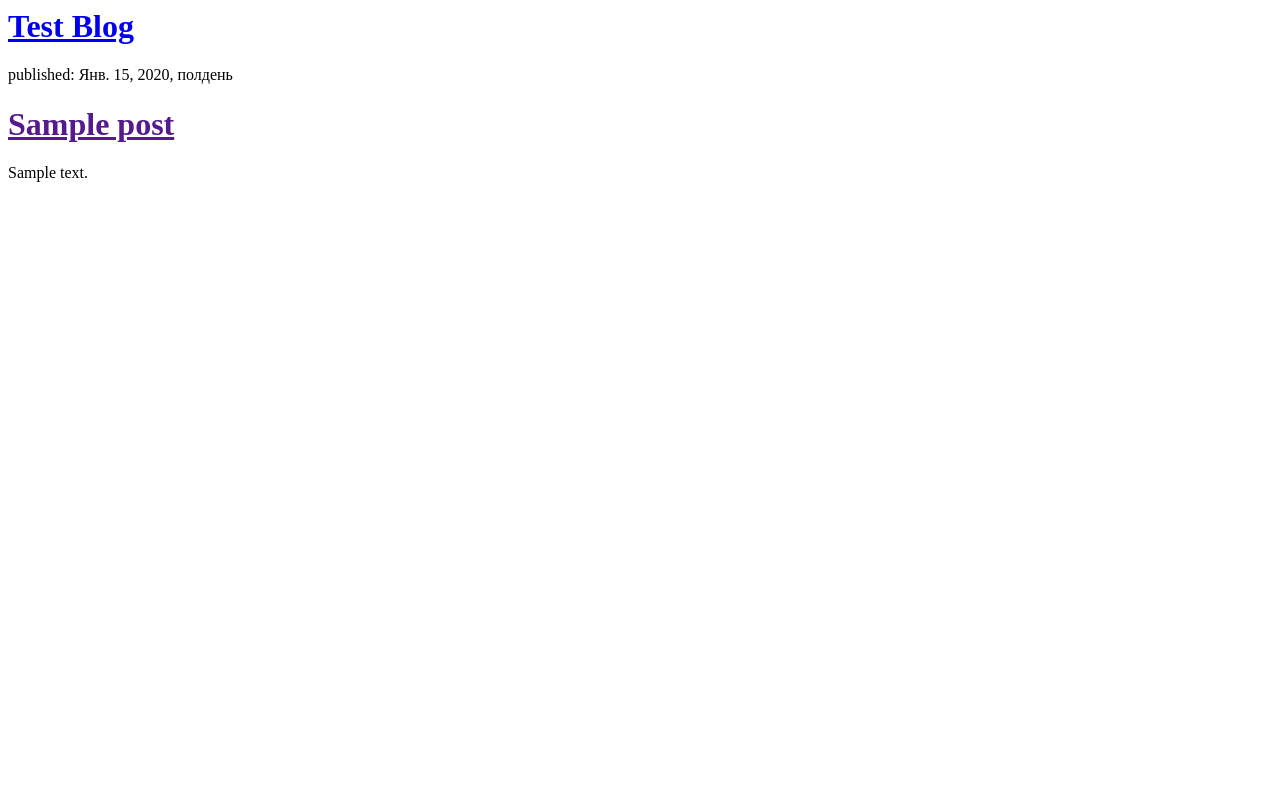
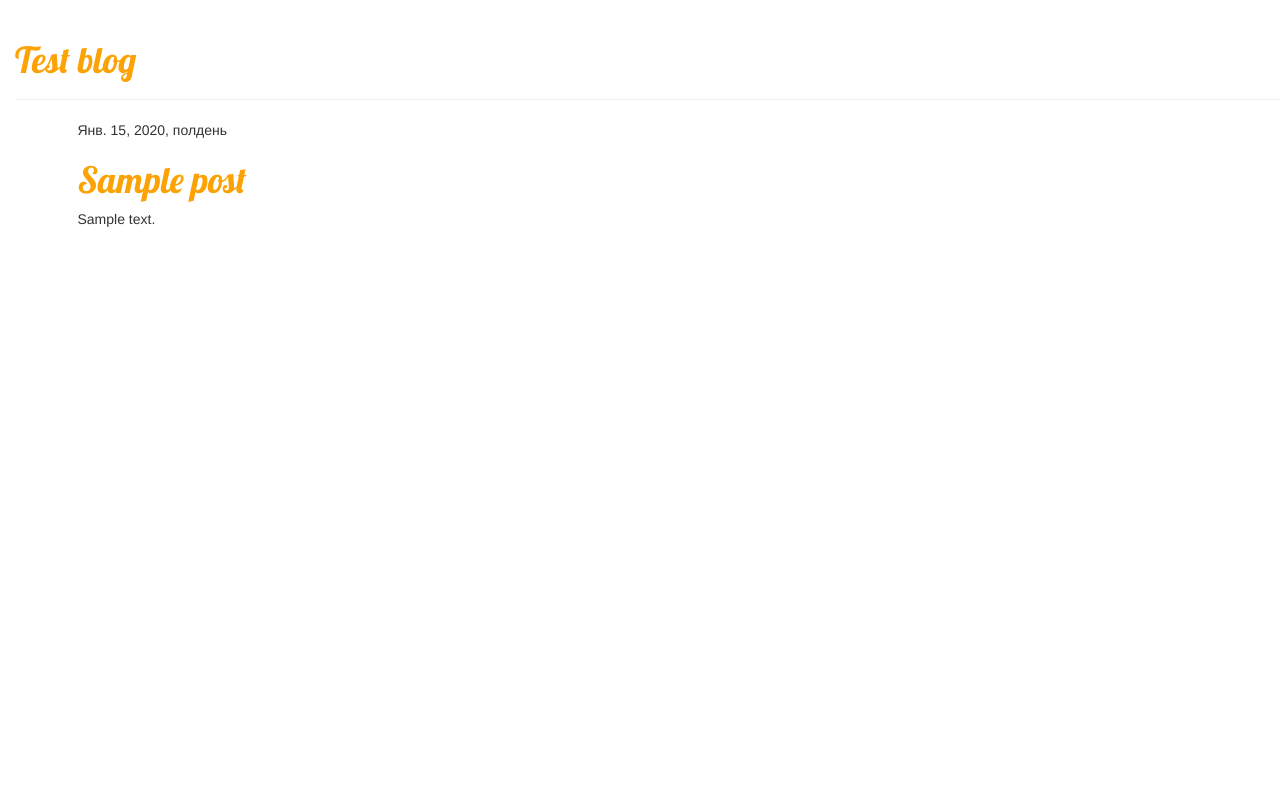
Before and after one commit to AvRack/djangogilrs, a Django app: page / in a window 1280 px wide. Run offline with Django 3.2, Linux system fonts and the light colour scheme; tables that the repository leaves empty hold one stand-in row (values such as "Sample post"); some libraries are stand-ins or nearby versions.

Commit message:
Added CSS and some HTML updated

```diff
--- /dev/null
+++ b/blog/static/css/blog.css
@@ -0,0 +1,8 @@
+h1 a {
+    color: #FCA205;
+    font-family: 'Lobster';
+}
+
+body {
+    padding-left: 15px;
+}
--- /dev/null
+++ b/blog/templates/blog/base.html
@@ -0,0 +1,23 @@
+{% load static %}
+<html>
+    <head>
+        <link rel="stylesheet" href="//maxcdn.bootstrapcdn.com/bootstrap/3.2.0/css/bootstrap.min.css">
+        <link rel="stylesheet" href="//maxcdn.bootstrapcdn.com/bootstrap/3.2.0/css/bootstrap-theme.min.css">
+        <link href="https://fonts.googleapis.com/css?family=Lobster&subset=latin,cyrillic" rel="stylesheet" type="text/css">
+        <link rel="stylesheet" href="{% static 'css/blog.css' %}">
+        <title>Test blog</title>
+    </head>
+    <body>
+        <div class="page-header">
+            <h1><a href="/">Test blog</a></h1>
+        </div>
+        <div class="content container">
+            <div class="row">
+                <div class="col-md-8">
+                {% block content %}
+                {% endblock %}
+                </div>
+            </div>
+        </div>
+    </body>
+</html>
--- a/blog/templates/blog/post_list.html
+++ b/blog/templates/blog/post_list.html
@@ -1,18 +1,13 @@
-<html>
-    <head>
-        <title>Test blog</title>
-    </head>
-    <body>
-        <div>
-            <h1><a href="/">Test Blog</a></h1>
-        </div>
+{% extends 'blog/base.html' %}
 
+{% block content %}
     {% for post in posts %}
-        <div>
-            <p>published: {{ post.published_date }}</p>
+        <div class="post">
+            <div class="date">
+                {{ post.published_date }}
+            </div>
             <h1><a href="">{{ post.title }}</a></h1>
-            <p>{{ post.text | linebreaksbr }}</p>
+            <p>{{ post.text|linebreaksbr }}</p>
         </div>
     {% endfor %}
-    </body>
-</html>
+{% endblock %}
```
